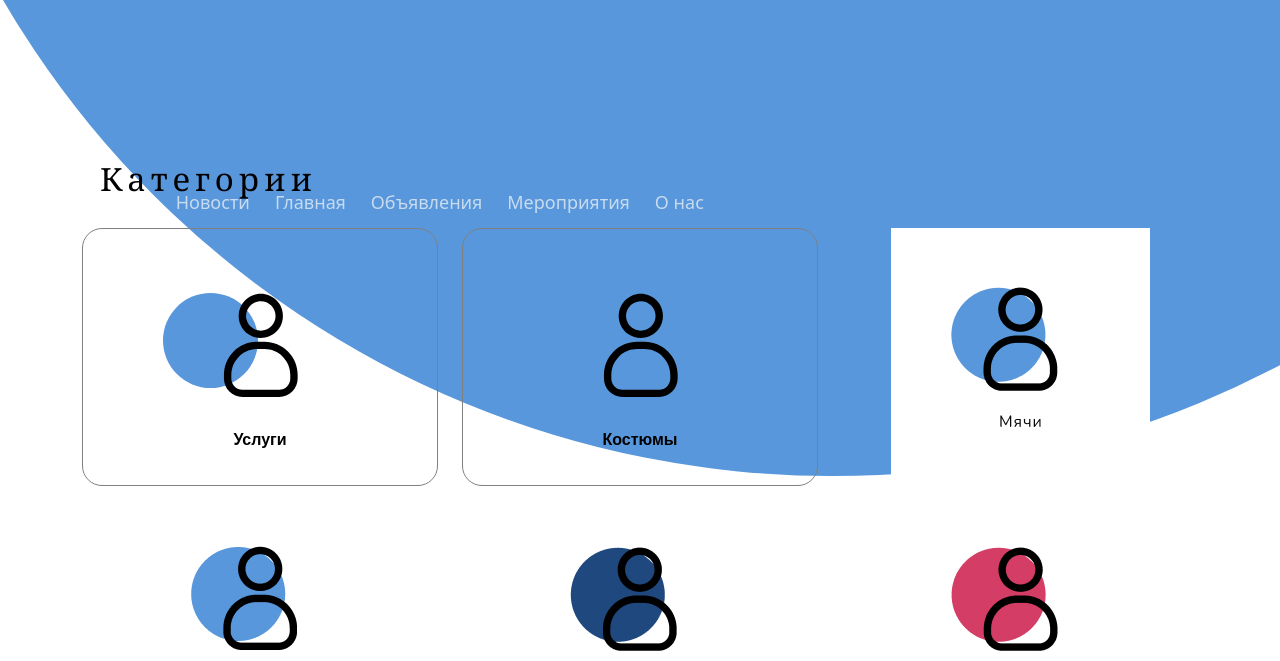
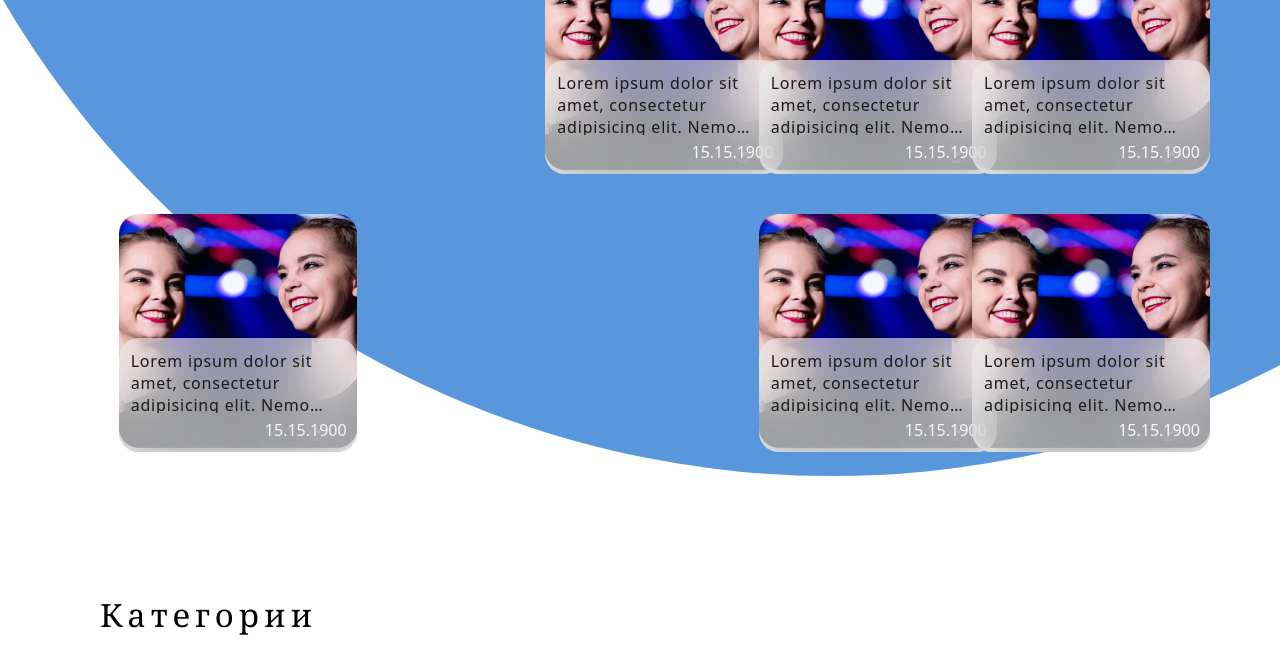
Before and after one commit to Meta40k/ArtGym_layout, a plain HTML site: page index.html in a window 1280 px wide. Shown: the part 804-1465 px from the top of the page. Drawn offline with nearby package versions, Linux system fonts and the light colour scheme.

Commit message:
адаптирования блока

```diff
--- a/cards.css
+++ /dev/null
@@ -1,77 +0,0 @@
-* {
-    margin: 0;
-    padding: 0;
-    box-sizing: border-box;
-}
-
-
-.art-gym-card {
-    position: relative;
-
-    width: 238px;
-    height: 238px;
-    border-radius: 20px;
-
-
-    background-image: url(/img/art-gym-card-news.jpg);
-    background-repeat: no-repeat;
-    background-position: center center;
-}
-
-.art-gym-card:hover .art-gym-card-wrapper{
-    cursor: pointer;
-    height: 220px;
-    background: rgba(248, 248, 248, 0.9);
-    transition: all 0.5s;
-}
-
-.art-gym-card:hover .art-gym-card-text{
-    height: 80%;
-    overflow: hidden;
-    display: -webkit-box;
-    -webkit-line-clamp: 7;
-    -webkit-box-orient: vertical;
-}
-
-
-.art-gym-card-wrapper {
-    position: absolute;
-    bottom: 0;
-
-    padding: 12px;
-
-    transition: all 0.5s;
-    background: rgba(248, 248, 248, 0.6);
-    backdrop-filter: blur(25px);
-    border-radius: 20px;
-    height: 114px;
-    width: 100%;
-
-
-    z-index: 10;
-}
-
-
-
-.art-gym-card-text {
-    height: 70%;
-    margin: 0; /* Убираем внешний отступ */
-    overflow: hidden;
-    display: -webkit-box;
-    -webkit-line-clamp: 3;
-    -webkit-box-orient: vertical;
-
-    font-weight: 400;
-    font-size: 16px;
-    line-height: 22px;
-    letter-spacing: 0.05em;
-
-    color: rgba(27, 27, 27, 1);
-}
-
-.art-gym-card-date {
-    position: absolute;
-    right: 10px;
-    bottom: 10px;
-
-}
--- /dev/null
+++ b/css/news.css
@@ -0,0 +1,88 @@
+.news-block {
+    height: 700px;
+}
+
+.news-block-card {
+    margin-top: 40px;
+    color: white;
+    height: 238px;
+    /* border: grey solid 1px; */
+    border-radius: 20px;
+}
+
+* {
+    margin: 0;
+    padding: 0;
+    box-sizing: border-box;
+}
+
+
+.art-gym-card {
+    position: relative;
+
+    width: 238px;
+    height: 238px;
+    border-radius: 20px;
+
+
+    background-image: url(/img/art-gym-card-news.jpg);
+    background-repeat: no-repeat;
+    background-position: center center;
+}
+
+.art-gym-card:hover .art-gym-card-wrapper{
+    cursor: pointer;
+    height: 220px;
+    background: rgba(248, 248, 248, 0.9);
+    transition: all 0.5s;
+}
+
+.art-gym-card:hover .art-gym-card-text{
+    height: 80%;
+    overflow: hidden;
+    display: -webkit-box;
+    -webkit-line-clamp: 7;
+    -webkit-box-orient: vertical;
+}
+
+
+.art-gym-card-wrapper {
+    position: absolute;
+    bottom: 0;
+
+    padding: 12px;
+
+    transition: all 0.5s;
+    background: rgba(248, 248, 248, 0.6);
+    backdrop-filter: blur(25px);
+    border-radius: 20px;
+    height: 114px;
+    width: 100%;
+
+
+    z-index: 10;
+}
+
+
+
+.art-gym-card-text {
+    height: 70%;
+    margin: 0; /* Убираем внешний отступ */
+    overflow: hidden;
+    display: -webkit-box;
+    -webkit-line-clamp: 3;
+    -webkit-box-orient: vertical;
+
+    font-weight: 400;
+    font-size: 16px;
+    line-height: 22px;
+    letter-spacing: 0.05em;
+
+    color: rgba(27, 27, 27, 1);
+}
+
+.art-gym-card-date {
+    position: absolute;
+    right: 10px;
+    bottom: 10px;
+}
--- a/index.html
+++ b/index.html
@@ -20,23 +20,14 @@
 
     <link rel="stylesheet" href="new7.css">
     <link rel="stylesheet" href="/media.css">
-    <link rel="stylesheet" href="/cards.css">
+    <link rel="stylesheet" href="css/cards.css">
     <link rel="stylesheet" href="/style.css">
     <link rel="stylesheet" href="category.css">
     <link rel="stylesheet" href="/subscribe.css">
     <link rel="stylesheet" href="uiux.css">
+    <link rel="stylesheet" href="css/news.css">
 </head>
-<br>
-<br>
-<br>
-<br>
-<br>
-<br>
-<br>
-<br>
-<br>
-<br>
-<br>
+
 
 <body>
     <header>
@@ -75,6 +66,90 @@
             </div>
         </div>
     </header>
+
+    <section>
+        <div class="news-block">
+            <div class="container-fluid">
+                <div class="row">
+                    <div class="col-1"></div>
+                    <div class="col-4">
+                        <div class="news-block-card">
+
+                        </div>
+                    </div>
+                    <div class="col-2">
+                        <div class="news-block-card">
+                            <div class="art-gym-card">
+                                <div class="art-gym-card-wrapper">
+                                    <p class="art-gym-card-text">Lorem ipsum dolor sit amet, consectetur adipisicing elit. Nemo dolorem suscipit quasi impedit illum. Consectetur non eos illo sit necessitatibus odit cum magni fugiat in fuga. Consequatur labore rem commodi.</p>
+                                    <p class="art-gym-card-date">15.15.1900</p>
+                                </div>
+                            </div>
+                        </div>
+                    </div>
+                    <div class="col-2">
+                        <div class="news-block-card">
+                            <div class="art-gym-card">
+                                <div class="art-gym-card-wrapper">
+                                    <p class="art-gym-card-text">Lorem ipsum dolor sit amet, consectetur adipisicing elit. Nemo dolorem suscipit quasi impedit illum. Consectetur non eos illo sit necessitatibus odit cum magni fugiat in fuga. Consequatur labore rem commodi.</p>
+                                    <p class="art-gym-card-date">15.15.1900</p>
+                                </div>
+                            </div>
+                        </div>
+                    </div>
+                    <div class="col-2">
+                        <div class="news-block-card">
+                            <div class="art-gym-card">
+                                <div class="art-gym-card-wrapper">
+                                    <p class="art-gym-card-text">Lorem ipsum dolor sit amet, consectetur adipisicing elit. Nemo dolorem suscipit quasi impedit illum. Consectetur non eos illo sit necessitatibus odit cum magni fugiat in fuga. Consequatur labore rem commodi.</p>
+                                    <p class="art-gym-card-date">15.15.1900</p>
+                                </div>
+                            </div>
+                        </div>
+                    </div>
+                </div>
+                <div class="row">
+                    <div class="col-1"></div>
+                    <div class="col-2">
+                        <div class="news-block-card">
+                            <div class="art-gym-card">
+                                <div class="art-gym-card-wrapper">
+                                    <p class="art-gym-card-text">Lorem ipsum dolor sit amet, consectetur adipisicing elit. Nemo dolorem suscipit quasi impedit illum. Consectetur non eos illo sit necessitatibus odit cum magni fugiat in fuga. Consequatur labore rem commodi.</p>
+                                    <p class="art-gym-card-date">15.15.1900</p>
+                                </div>
+                            </div>
+                        </div>
+                    </div>
+                    <div class="col-4">
+                        <div class="news-block-card"></div>
+                    </div>
+                    <div class="col-2">
+                        <div class="news-block-card">
+                            <div class="art-gym-card">
+                                <div class="art-gym-card-wrapper">
+                                    <p class="art-gym-card-text">Lorem ipsum dolor sit amet, consectetur adipisicing elit. Nemo dolorem suscipit quasi impedit illum. Consectetur non eos illo sit necessitatibus odit cum magni fugiat in fuga. Consequatur labore rem commodi.</p>
+                                    <p class="art-gym-card-date">15.15.1900</p>
+                                </div>
+                            </div>
+                        </div>
+                    </div>
+                    <div class="col-2">
+                        <div class="news-block-card">
+                            <div class="art-gym-card">
+                                <div class="art-gym-card-wrapper">
+                                    <p class="art-gym-card-text">Lorem ipsum dolor sit amet, consectetur adipisicing elit. Nemo dolorem suscipit quasi impedit illum. Consectetur non eos illo sit necessitatibus odit cum magni fugiat in fuga. Consequatur labore rem commodi.</p>
+                                    <p class="art-gym-card-date">15.15.1900</p>
+                                </div>
+                            </div>
+                        </div>
+                    </div>
+                </div>
+            </div>
+        </div>
+    </section>
+
+
+
         <section class="category">
             <div class="row">
                 <h2 class="section-title category-title">Категории</h2>
@@ -130,11 +205,13 @@
         <section class="subscribe">
             <div class="container">
                 <div class="row ">
-                <div class="col-5 d-flex flex-column align-items-end">
-                    <div class="subscribe-header"><p>Подписывайся</p></div>
-                    <div class="subscribe-description">и узнавай о новостях, событиях и товарах.</div>
+                    <div class="col-xxl-5 col-xl-12 d-flex flex-column align-items-xxl-end align-items-xl-center">
+                        <div class="subscribe-header">
+                            <p>Подписывайся</p>
                         </div>
-                <div class="col-7">
+                        <div class="subscribe-description">и узнавай о новостях, мероприятиях и новых товарах.</div>
+                    </div>
+                    <div class="col-xxl-7 col-xl-12 d-flex justify-content-center">
                         <input type="text" class="subscribe-input">
                         <button class="art-gym-btn subscribe-btn">Подписаться</button>
                     </div>
--- a/style.css
+++ b/style.css
@@ -52,17 +52,7 @@
 
 }
 
-.news-block {
-    height: 700px;
-}
 
-.news-block-card {
-    margin-top: 40px;
-    color: white;
-    height: 238px;
-    border: grey solid 1px;
-    border-radius: 20px;
-}
 
 .ad1-block-nav {
     margin: 15px 0 15px 0;
--- a/subscribe.css
+++ b/subscribe.css
@@ -6,6 +6,7 @@ p {
 
 .subscribe {
     height: 300px;
+    padding-top: 100px;
     background-color: #5897DB;
 }
 
@@ -21,11 +22,13 @@ p {
     font-size: 32px;
     line-height: 44px;
     padding-right: 40px;
+    letter-spacing: 0.1em;
 }
 
 .subscribe-description {
     margin: 0;
-    padding: 0;
+    padding-bottom: 5px;
+    margin-bottom: 20px;
 }
 
 .subscribe-description p {
@@ -34,6 +37,8 @@ p {
     font-weight: 400;
     font-size: 16px;
     line-height: 22px;
+    letter-spacing: 0.05em;
+    color: rgba(248, 248, 248, 0.7);
 }
 
 .subscribe-input {
```
Lines whose indentation alone changed are shown as unchanged.
